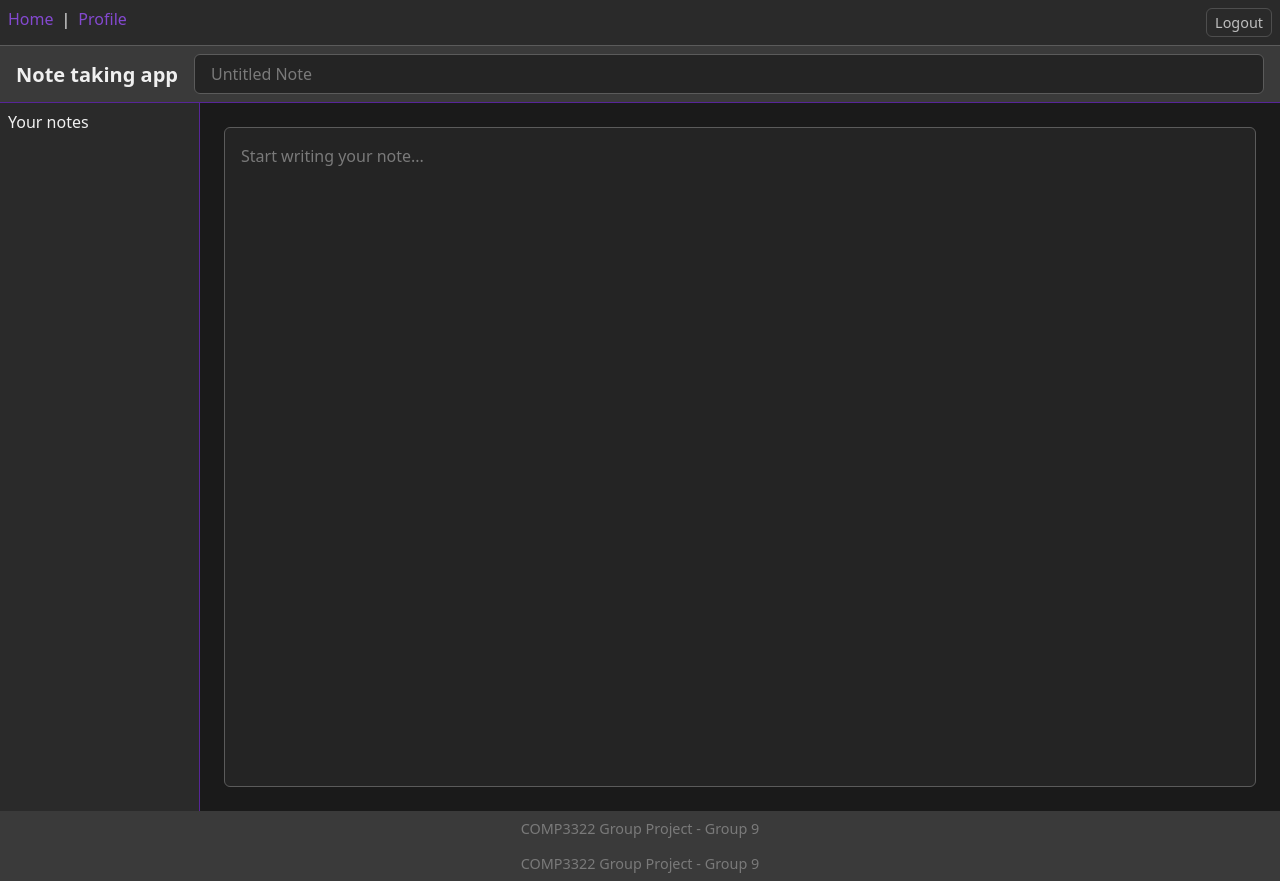
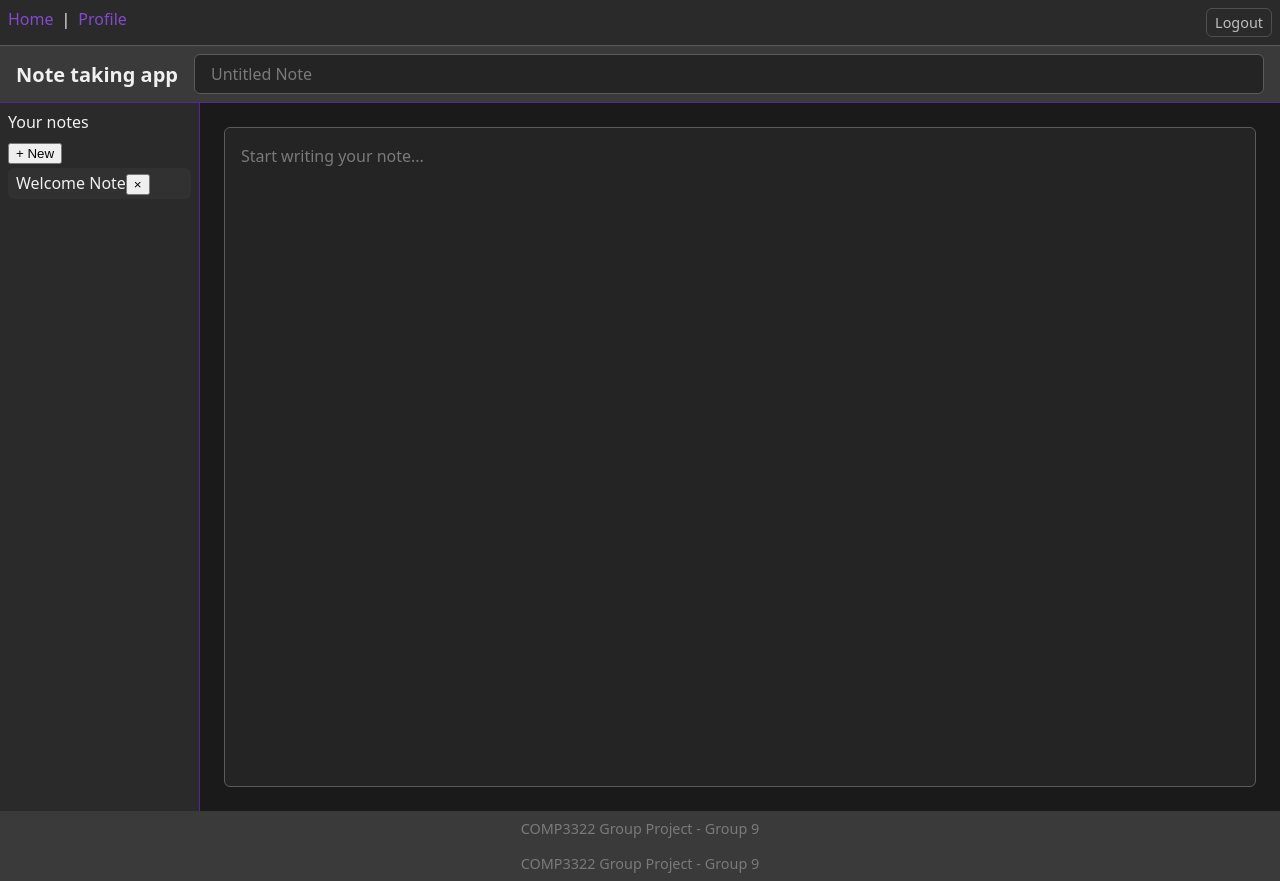
Before and after one commit to ricopoon85/COMP3322-PG09, a React app in the folder frontend/: page / in a window 1280 px wide. Built offline with nearby package versions, Linux system fonts and the light colour scheme; sample sign-in values are in the browser's storage; the HTML template or start-up script is replaced by a standard one.

Commit message:
Update Sidebar.jsx

```diff
--- a/frontend/src/components/Sidebar.jsx
+++ b/frontend/src/components/Sidebar.jsx
@@ -1,11 +1,52 @@
 import React from 'react'
-import styles from './Sidebar.module.css'
+import styles from './Sidebar.module.css';
 
-export default function Sidebar() {
-    return (
-        <aside className={styles.sidebar}>
-            <p className={styles.heading}>Your notes</p>
-            <ul className={styles.noteList} />
-        </aside>
-    )
+export default function Sidebar({
+  notes,
+  selectedId,
+  onSelect,
+  onCreate,
+  onDelete,
+}) {
+  return (
+    <aside className={styles.sidebar}>
+      <div className={styles.headingRow}>
+        <p className={styles.heading}>Your notes</p>
+        <button className={styles.newButton} onClick={onCreate}>
+          + New
+        </button>
+      </div>
+
+      {notes.length === 0 ? (
+        <p className={styles.empty}>No notes yet</p>
+      ) : (
+        <ul className={styles.noteList}>
+          {notes.map((note) => (
+            <li
+              key={note.id}
+              className={
+                note.id === selectedId
+                  ? `${styles.noteItem} ${styles.active}`
+                  : styles.noteItem
+              }
+              onClick={() => onSelect(note)}
+            >
+              <span className={styles.noteTitle}>
+                {note.title || 'Untitled Note'}
+              </span>
+              <button
+                className={styles.deleteButton}
+                onClick={(e) => {
+                  e.stopPropagation();
+                  onDelete(note.id);
+                }}
+              >
+                ×
+              </button>
+            </li>
+          ))}
+        </ul>
+      )}
+    </aside>
+  );
 }
```
